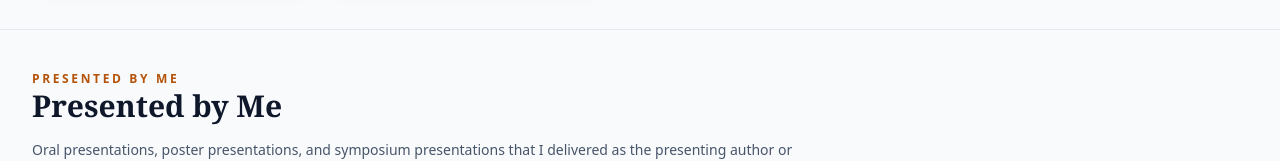
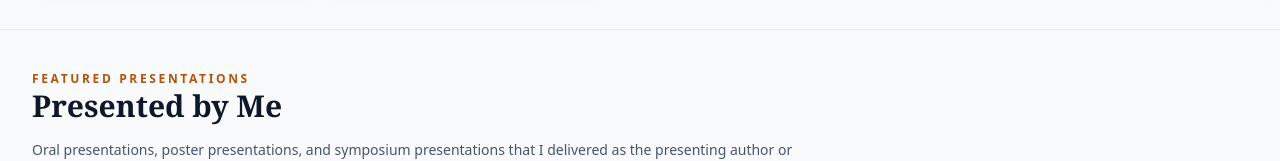
Before and after one commit to abhisekniraula/abhisekniraula.github.io, a plain HTML site: page presentations.html in a window 1280 px wide. Shown: the part 418-579 px from the top of the page. Drawn offline with nearby package versions, Linux system fonts and the light colour scheme; a web font is replaced by a local one.

Commit message:
Update presentations.html

```diff
--- a/presentations.html
+++ b/presentations.html
@@ -99,7 +99,7 @@
 
     <section class="mx-auto max-w-7xl px-4 py-10 sm:px-6 lg:px-8">
       <div class="mb-8">
-        <p class="section-kicker">Presented by Me</p>
+        <p class="section-kicker">Featured Presentations</p>
         <h2 class="font-serif text-3xl font-bold">Presented by Me</h2>
         <p class="mt-3 max-w-3xl text-sm leading-7 text-muted">
           Oral presentations, poster presentations, and symposium presentations that I delivered as the presenting author or presenter.
```
